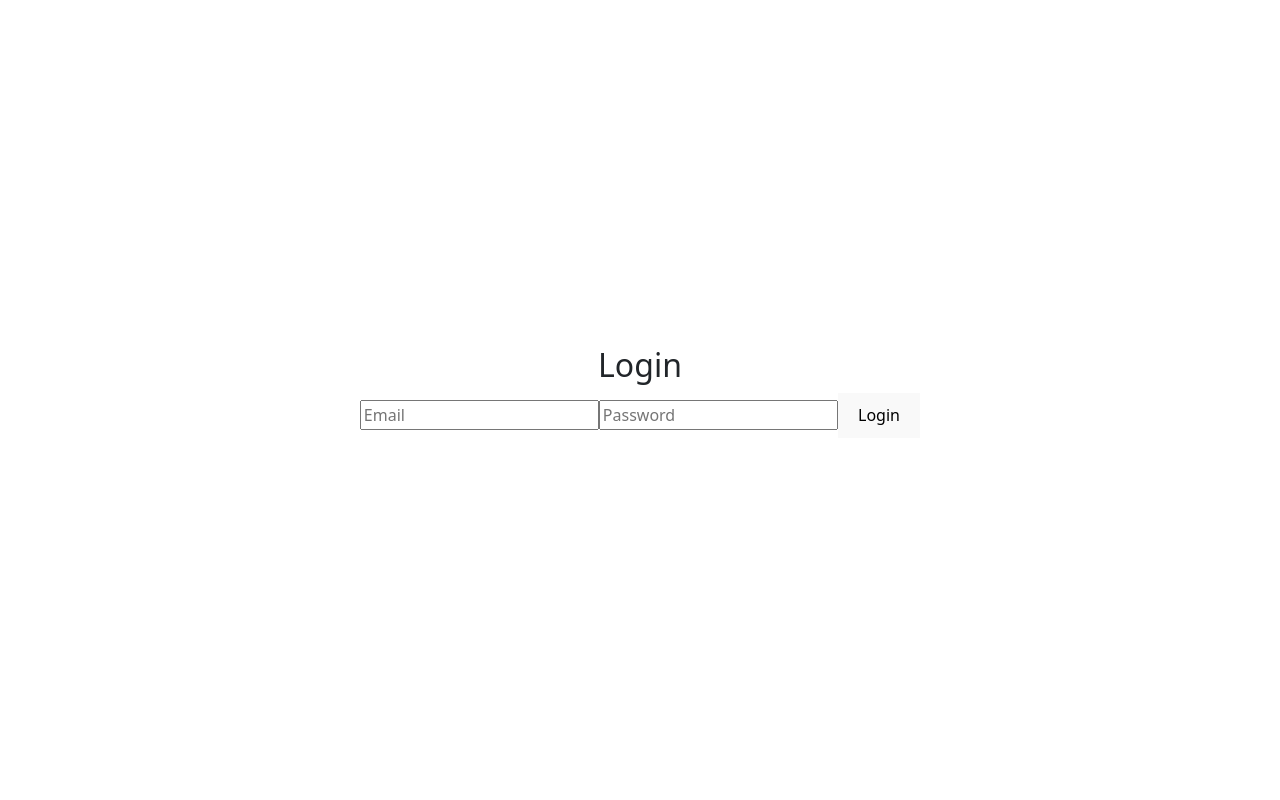
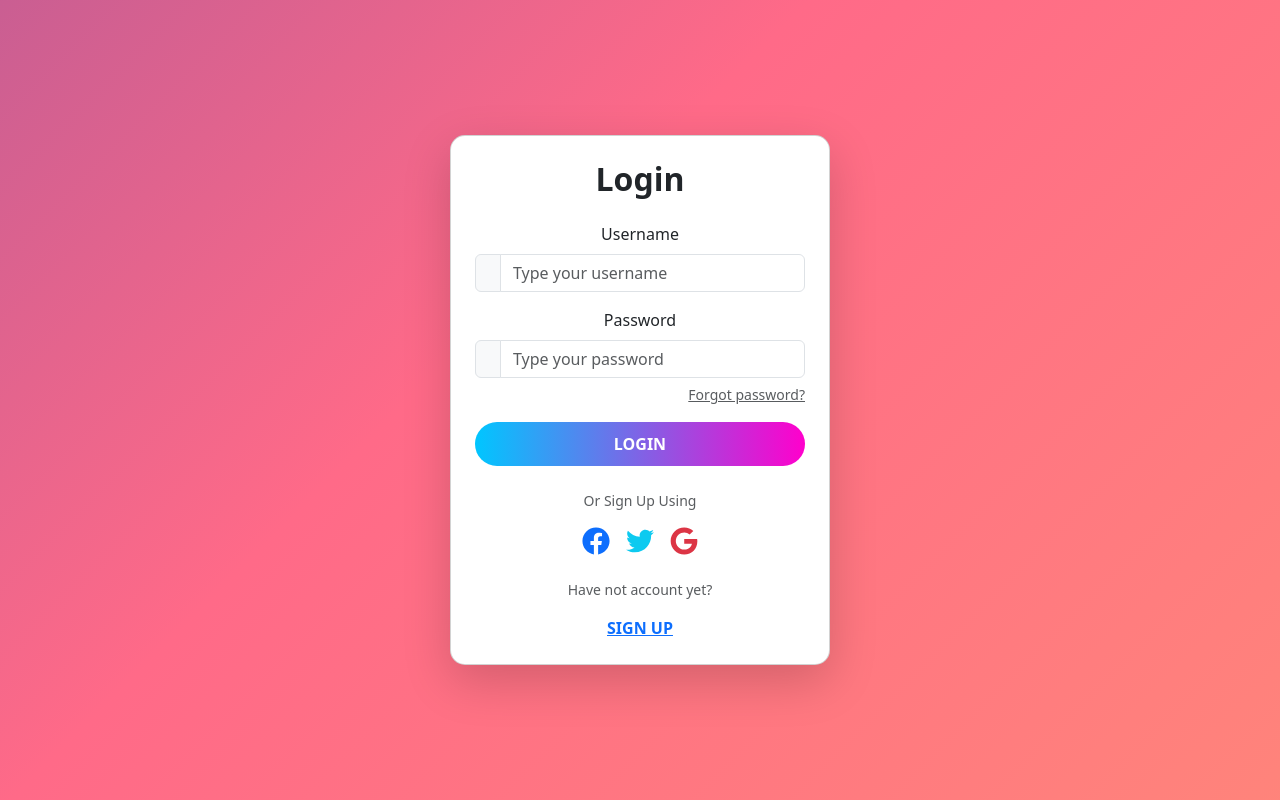
Before and after one commit to codingcosmosin/website, a React (Vite) app: page /dashboard in a window 1280 px wide. Built offline with nearby package versions, Linux system fonts and the light colour scheme; no server answers.

Commit message:
Enhance UI: dashboard, auth pages, add login styles

```diff
--- a/src/pages/Dashboard.jsx
+++ b/src/pages/Dashboard.jsx
@@ -10,12 +10,98 @@ export default function Dashboard() {
     navigate("/login");
   };
 
-  if (!user) return <p>Not logged in</p>;
+  if (!user) {
+    return (
+      <div className="container d-flex justify-content-center align-items-center vh-100">
+        <div className="alert alert-warning text-center" role="alert">
+          Not logged in
+        </div>
+      </div>
+    );
+  }
 
   return (
     <div>
-      <h2>Welcome, {user.email}</h2>
-      <button onClick={handleLogout}>Logout</button>
+      {/* Navbar */}
+      <nav className="navbar navbar-expand-lg navbar-dark bg-primary">
+        <div className="container-fluid">
+          <a className="navbar-brand" href="#">MyApp</a>
+          {/* Sidebar toggle for mobile */}
+          <button
+            className="btn btn-outline-light d-md-none me-2"
+            type="button"
+            data-bs-toggle="offcanvas"
+            data-bs-target="#mobileSidebar"
+            aria-controls="mobileSidebar"
+          >
+            ☰
+          </button>
+          <div className="collapse navbar-collapse">
+            <ul className="navbar-nav ms-auto">
+              <li className="nav-item">
+                <button onClick={handleLogout} className="btn btn-outline-light">
+                  Logout
+                </button>
+              </li>
+            </ul>
+          </div>
+        </div>
+      </nav>
+
+      {/* Offcanvas Sidebar for mobile */}
+      <div
+        className="offcanvas offcanvas-start"
+        tabIndex="-1"
+        id="mobileSidebar"
+        aria-labelledby="mobileSidebarLabel"
+      >
+        <div className="offcanvas-header">
+          <h5 className="offcanvas-title" id="mobileSidebarLabel">Navigation</h5>
+          <button type="button" className="btn-close text-reset" data-bs-dismiss="offcanvas" aria-label="Close"></button>
+        </div>
+        <div className="offcanvas-body">
+          <ul className="nav flex-column">
+            <li className="nav-item mb-2">
+              <a className="nav-link" href="#">Dashboard</a>
+            </li>
+            <li className="nav-item mb-2">
+              <a className="nav-link" href="#">Profile</a>
+            </li>
+            <li className="nav-item mb-2">
+              <a className="nav-link" href="#">Settings</a>
+            </li>
+          </ul>
+        </div>
+      </div>
+
+      {/* Main Layout */}
+      <div className="container-fluid">
+        <div className="row vh-100">
+          {/* Sidebar for medium+ screens */}
+          <div className="col-md-2 bg-light p-3 border-end d-none d-md-block">
+            <h5>Navigation</h5>
+            <ul className="nav flex-column">
+              <li className="nav-item mb-2">
+                <a className="nav-link" href="#">Dashboard</a>
+              </li>
+              <li className="nav-item mb-2">
+                <a className="nav-link" href="#">Profile</a>
+              </li>
+              <li className="nav-item mb-2">
+                <a className="nav-link" href="#">Settings</a>
+              </li>
+            </ul>
+          </div>
+
+          {/* Content */}
+          <div className="col-md-10 p-4">
+            <div className="card shadow p-4">
+              <h2 className="card-title mb-3">Welcome, {user.email}</h2>
+              <p>You are now logged in. Use the sidebar to navigate through your dashboard.</p>
+            </div>
+          </div>
+        </div>
+      </div>
     </div>
   );
 }
--- a/src/pages/Home.jsx
+++ b/src/pages/Home.jsx
@@ -4,25 +4,38 @@ import '../App.css';
 
 function Home() {
   return (
-    <>
-      <div>
-        <img src={ccLogo} className="logo" alt="React logo" />
+    <div className="container text-center py-5">
+      {/* Logo with hover effects */}
+      <img
+        src={ccLogo}
+        className="logo img-fluid mb-4"
+        alt="Coding Cosmos Logo"
+        style={{ maxWidth: "250px", cursor: "pointer" }}
+      />
+
+      {/* Title */}
+      <h1 className="mb-4">Coding Cosmos</h1>
+
+      {/* Coming Soon Card */}
+      <div className="card shadow-sm mx-auto mb-4" style={{ maxWidth: "500px" }}>
+        <div className="card-body">
+          <p className="card-text">
+            Coming Soon: Your ultimate resource for mastering code and technology.
+          </p>
+          {/* <button
+            className="btn btn-primary mt-3"
+            onClick={() => window.open("https://docs.google.com/forms/d/e/1FAIpQLSdI4Yw6LOW8SqJ-4tNzVkMmUDHpSDZYKt2fvT1sVUujKsCN2w/viewform?usp=header", "_blank")}
+          >
+            Register
+          </button> */}
+        </div>
       </div>
-      <h1>Coding Cosmos</h1>
-      <div className="card">
-        {/* <button
-          onClick={() => window.open("https://docs.google.com/forms/d/e/1FAIpQLSdI4Yw6LOW8SqJ-4tNzVkMmUDHpSDZYKt2fvT1sVUujKsCN2w/viewform?usp=header", "_blank")}
-        >
-          Register
-        </button> */}
-        <p>
-          Coming Soon: Your ultimate resource for mastering code and technology.
-        </p>
-      </div>
-      <p className="read-the-docs">
+
+      {/* Footer Text */}
+      <p className="text-muted">
         We're building something amazing! Get ready for a new way to learn technical skills.
       </p>
-    </>
+    </div>
   );
 }
 
--- /dev/null
+++ b/src/pages/Login.css
@@ -0,0 +1,66 @@
+.login-page {
+  width: -webkit-fill-available;
+  background: linear-gradient(135deg, #667eea, #764ba2, #ff6a88, #ff9472);
+  background-size: 300% 300%;
+  animation: gradientBG 12s ease infinite;
+}
+
+@keyframes gradientBG {
+  0% { background-position: 0% 50%; }
+  50% { background-position: 100% 50%; }
+  100% { background-position: 0% 50%; }
+}
+
+.btn-gradient {
+  background: linear-gradient(to right, #00c6ff, #ff00cc);
+  border: none;
+  color: white;
+  font-weight: bold;
+  border-radius: 25px;
+  padding: 10px;
+  transition: 0.3s;
+}
+
+.btn-gradient:hover {
+  opacity: 0.85;
+}
+
+.social-icon {
+  cursor: pointer;
+  transition: transform 0.2s ease;
+}
+
+.social-icon:hover {
+  transform: scale(1.2);
+}
+
+body, html {
+  height: 100%;
+  margin: 0;
+}
+
+.login-bg {
+  height: 100vh;
+  width: 100vw;
+  display: flex;
+  justify-content: center;
+  align-items: center;
+  background: linear-gradient(135deg, #667eea, #764ba2, #ff6a00, #ee0979);
+  background-size: 400% 400%;
+  animation: gradientAnimation 12s ease infinite;
+}
+
+@keyframes gradientAnimation {
+  0% { background-position: 0% 50%; }
+  50% { background-position: 100% 50%; }
+  100% { background-position: 0% 50%; }
+}
+
+.login-card {
+  background: #fff;
+  border-radius: 15px;
+  padding: 40px 30px;
+  max-width: 380px;
+  width: 100%;
+  box-shadow: 0px 8px 20px rgba(0,0,0,0.2);
+}
--- a/src/pages/Login.jsx
+++ b/src/pages/Login.jsx
@@ -1,6 +1,8 @@
 import { useState } from "react";
 import { useAuth } from "../context/AuthContext";
 import { useNavigate } from "react-router-dom";
+import { FaFacebook, FaTwitter, FaGoogle } from "react-icons/fa"; // install react-icons
+import "./login.css";
 
 export default function Login() {
   const { supabase } = useAuth();
@@ -17,14 +19,71 @@ export default function Login() {
   };
 
   return (
-    <div>
-      <h2>Login</h2>
-      <form onSubmit={handleLogin}>
-        <input value={email} onChange={(e) => setEmail(e.target.value)} placeholder="Email" />
-        <input type="password" value={password} onChange={(e) => setPassword(e.target.value)} placeholder="Password" />
-        <button type="submit">Login</button>
-      </form>
-      <p>{msg}</p>
+    <div className="login-page d-flex align-items-center justify-content-center vh-100">
+      <div className="card p-4 shadow-lg login-card">
+        <h2 className="text-center mb-4 fw-bold">Login</h2>
+
+        {msg && <div className="alert alert-danger">{msg}</div>}
+
+        <form onSubmit={handleLogin}>
+          <div className="mb-3">
+            <label htmlFor="email" className="form-label">Username</label>
+            <div className="input-group">
+              <span className="input-group-text">
+                <i className="bi bi-person"></i>
+              </span>
+              <input
+                id="email"
+                type="email"
+                className="form-control"
+                value={email}
+                onChange={(e) => setEmail(e.target.value)}
+                placeholder="Type your username"
+                required
+              />
+            </div>
+          </div>
+
+          <div className="mb-3">
+            <label htmlFor="password" className="form-label">Password</label>
+            <div className="input-group">
+              <span className="input-group-text">
+                <i className="bi bi-lock"></i>
+              </span>
+              <input
+                id="password"
+                type="password"
+                className="form-control"
+                value={password}
+                onChange={(e) => setPassword(e.target.value)}
+                placeholder="Type your password"
+                required
+              />
+            </div>
+            <div className="text-end mt-1">
+              <a href="#" className="small text-muted">Forgot password?</a>
+            </div>
+          </div>
+
+          <button type="submit" className="btn btn-gradient w-100">
+            LOGIN
+          </button>
+        </form>
+
+        <div className="text-center mt-4">
+          <p className="small text-muted">Or Sign Up Using</p>
+          <div>
+            <FaFacebook className="social-icon me-3 text-primary" size={28} />
+            <FaTwitter className="social-icon me-3 text-info" size={28} />
+            <FaGoogle className="social-icon text-danger" size={28} />
+          </div>
+        </div>
+
+        <div className="text-center mt-4">
+          <p className="small text-muted">Have not account yet?</p>
+          <a href="/register" className="fw-bold">SIGN UP</a>
+        </div>
+      </div>
     </div>
   );
 }
--- a/src/pages/Register.jsx
+++ b/src/pages/Register.jsx
@@ -6,23 +6,59 @@ export default function Register() {
   const [email, setEmail] = useState("");
   const [password, setPassword] = useState("");
   const [msg, setMsg] = useState("");
+  const [msgType, setMsgType] = useState("info"); // for alert type
 
   const handleRegister = async (e) => {
     e.preventDefault();
     const { error } = await supabase.auth.signUp({ email, password });
-    if (error) setMsg(error.message);
-    else setMsg("Check your email for confirmation link!");
+    if (error) {
+      setMsgType("danger");
+      setMsg(error.message);
+    } else {
+      setMsgType("success");
+      setMsg("Check your email for confirmation link!");
+      setEmail("");
+      setPassword("");
+    }
   };
 
   return (
-    <div>
-      <h2>Register</h2>
-      <form onSubmit={handleRegister}>
-        <input value={email} onChange={(e) => setEmail(e.target.value)} placeholder="Email" />
-        <input type="password" value={password} onChange={(e) => setPassword(e.target.value)} placeholder="Password" />
-        <button type="submit">Sign Up</button>
-      </form>
-      <p>{msg}</p>
+    <div className="container d-flex justify-content-center align-items-center vh-100">
+      <div className="card p-4 shadow" style={{ maxWidth: "400px", width: "100%" }}>
+        <h2 className="card-title text-center mb-3">Register</h2>
+        {msg && (
+          <div className={`alert alert-${msgType} text-center`} role="alert">
+            {msg}
+          </div>
+        )}
+        <form onSubmit={handleRegister}>
+          <div className="mb-3">
+            <label htmlFor="email" className="form-label">Email address</label>
+            <input
+              type="email"
+              id="email"
+              className="form-control"
+              value={email}
+              onChange={(e) => setEmail(e.target.value)}
+              placeholder="Enter your email"
+              required
+            />
+          </div>
+          <div className="mb-3">
+            <label htmlFor="password" className="form-label">Password</label>
+            <input
+              type="password"
+              id="password"
+              className="form-control"
+              value={password}
+              onChange={(e) => setPassword(e.target.value)}
+              placeholder="Enter your password"
+              required
+            />
+          </div>
+          <button type="submit" className="btn btn-primary w-100">Sign Up</button>
+        </form>
+      </div>
     </div>
   );
 }
```
